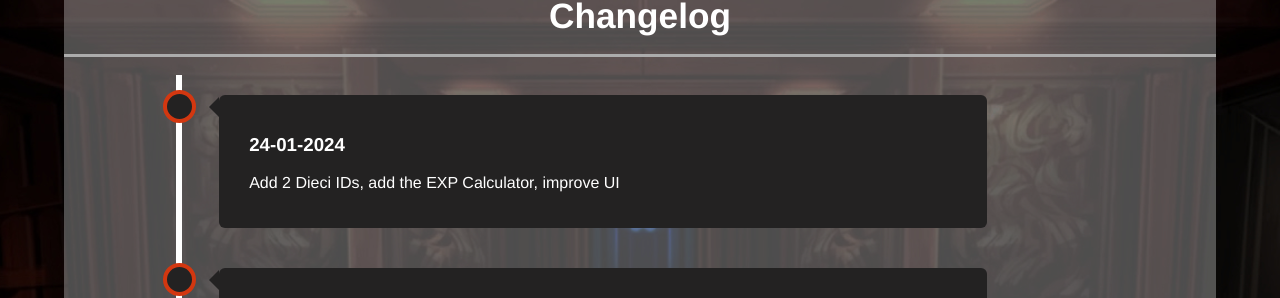
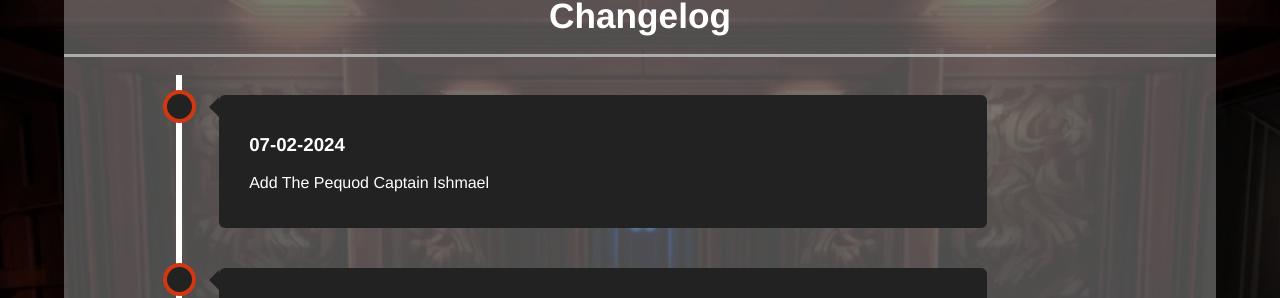
Before and after one commit to xfdxfdxfd/dantedoglcb, a Vue app: page /LCB/Changelog in a window 1280 px wide. Shown: the part 158-456 px from the top of the page. Built offline with nearby package versions, Linux system fonts and the light colour scheme.

Commit message:
update the pequod ish + fix minor display bug

```diff
--- a/src/components/data.js
+++ b/src/components/data.js
@@ -131,6 +131,7 @@ export default {
                 },
                 IshIDs: {
                     IDs: {
+                        "The Pequod Captain Ishmael": { rarity: "Rarity000", uptied: "0", level:1 },
                         "Molar Boatworks Fixer Ishmael": { rarity: "Rarity000", uptied: "0", level:1 },
                         "R Corp. 4th Pack Reindeer Ishmael": { rarity: "Rarity000", uptied: "0", level:1 },
                         "Liu Assoc. South Section 4 Ishmael": { rarity: "Rarity000", uptied: "0", level:1 },
--- a/src/locales/en.json
+++ b/src/locales/en.json
@@ -17,6 +17,7 @@
     "statusSettingHomepage":"Set the status of your IDs and EGOs to update the information in all tools.",
     "statusSettingToolPage":"Select the uptie level of your IDs and EGOs\nClick \"Import Setting\" to import txt file of your setting\nClick \"Export Setting\" to download txt file of your setting\nClick \"Reset\" to clear the setting",
     "ExpCalculator":"EXP Calculator",
+    "ExpCalculatorHomepage":"Calculate the amount of identity tickets you need after setting the status in the \"Update Settings\"",
     "ExpCalculatorToolPage":"Calculate Exp you need to upgrade all your IDs",
     "All40":"All level up to 40",
     "All35":"All level up to 35",
@@ -36,6 +37,7 @@
     "Changelog22-12-2023":"Add 2 Chiristmas event EGO",
     "Changelog10-01-2024":"Add 2 2nd Walpurgis Night IDs",
     "Changelog24-01-2024":"Add 2 Dieci IDs, add the EXP Calculator, improve UI",
+    "Changelog07-02-2024":"Add The Pequod Captain Ishmael",
 
     "Effloresced E.G.O::Spicebush YiSang":"Effloresced E.G.O::Spicebush YiSang",
     "Blade Lineage Salsu YiSang":"Blade Lineage Salsu YiSang",
@@ -95,6 +97,7 @@
     "LCB Sinner Heathcliff":"LCB Sinner Heathcliff",
 
     "Molar Boatworks Fixer Ishmael":"Molar Boatworks Fixer Ishmael",
+    "The Pequod Captain Ishmael":"The Pequod Captain Ishmael",
     "R Corp. 4th Pack Reindeer Ishmael":"R Corp. 4th Pack Reindeer Ishmael",
     "Liu Assoc. South Section 4 Ishmael":"Liu Assoc. South Section 4 Ishmael",
     "Lobotomy E.G.O::Sloshing Ishmael":"Lobotomy E.G.O::Sloshing Ishmael",
--- a/src/locales/zh.json
+++ b/src/locales/zh.json
@@ -37,6 +37,7 @@
     "Changelog22-12-2023":"新增魯道夫EGO",
     "Changelog10-01-2024":"新增第二次炒冷飯人格",
     "Changelog24-01-2024":"新增十箱十鴻，新增升等計算器，改善UI",
+    "Changelog07-02-2024":"新增船瑪",
 
     "Effloresced E.G.O::Spicebush YiSang":"花箱",
     "Blade Lineage Salsu YiSang":"劍箱",
@@ -96,6 +97,7 @@
     "LCB Sinner Heathcliff":"初始希",
 
     "Molar Boatworks Fixer Ishmael":"海瑪",
+    "The Pequod Captain Ishmael":"船瑪",
     "R Corp. 4th Pack Reindeer Ishmael":"馴鹿",
     "Liu Assoc. South Section 4 Ishmael":"六瑪",
     "Lobotomy E.G.O::Sloshing Ishmael":"妖精瑪",
--- a/src/views/Changelog.vue
+++ b/src/views/Changelog.vue
@@ -7,6 +7,16 @@
                 <h2 class="separator"></h2>
                 &nbsp;
                 <!-- timeline item -->
+                <div class="timeline">
+                    <div class="container black">
+                        <div class="timelinecontent_black">
+                            <h3 style="text-align:left;">07-02-2024</h3>
+                            <p style="text-align:left;">{{ $t(`Changelog07-02-2024`) }}
+                            </p>
+
+                        </div>
+                    </div>
+                </div>
                 <div class="timeline">
                     <div class="container black">
                         <div class="timelinecontent_black">
```
